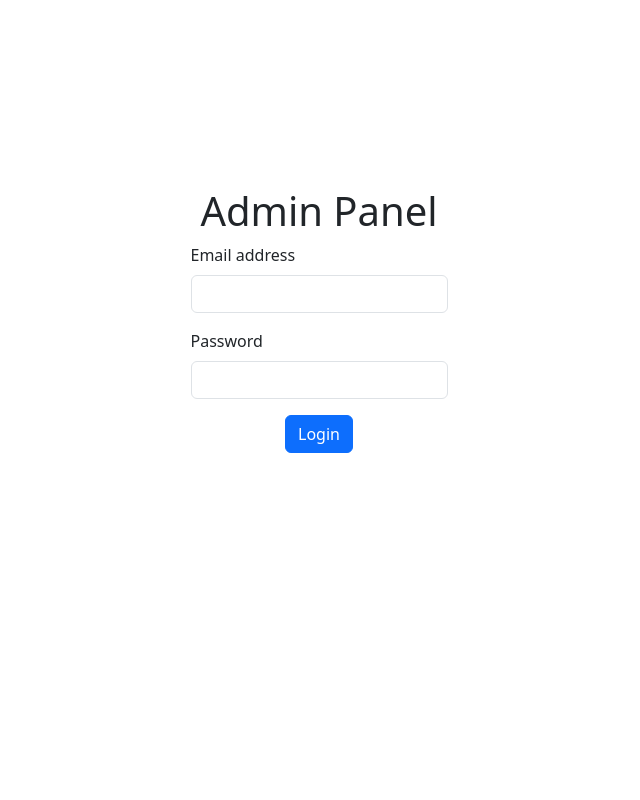
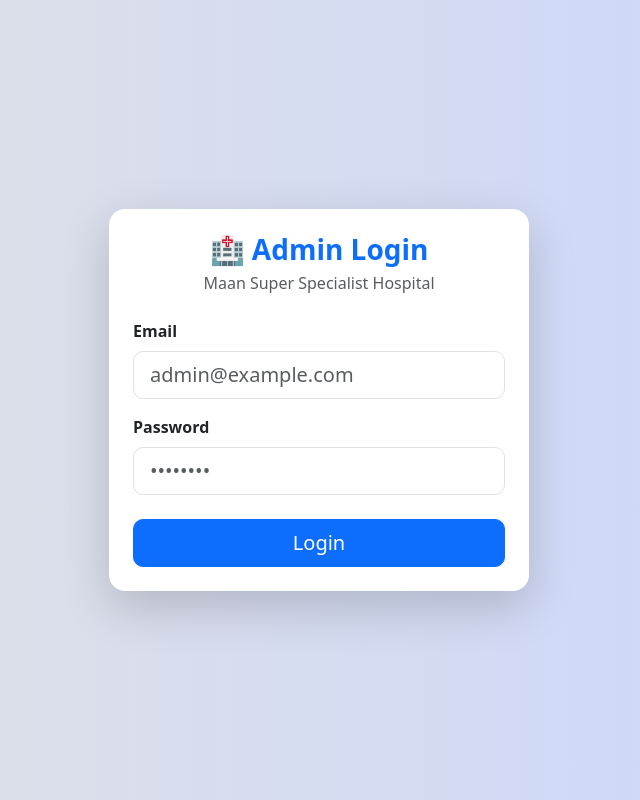
Before and after one commit to manthan3678/Doctor-Appointment, a React (Vite) app in the folder admin/: page / in a window 1280 px wide. Shown: the whole page, without its empty margins (321-961 px from the left). Built offline with nearby package versions, Linux system fonts and the light colour scheme; no server answers.

Commit message:
Admin Login UI Update

```diff
--- a/admin/src/pages/user/Login.jsx
+++ b/admin/src/pages/user/Login.jsx
@@ -4,18 +4,24 @@ import { useNavigate } from "react-router-dom";
 import { useDispatch, useSelector } from "react-redux";
 import { login } from "../../redux/actions/authAction";
 import { reset } from "../../redux/slice/authSlice";
+import "./user.css";
+
 const Login = () => {
   const [email, setEmail] = useState("");
   const [password, setPassword] = useState("");
+
   const navigate = useNavigate();
   const dispatch = useDispatch();
+
   const handleLogin = () => {
     if (!email || !password) {
-      return toast.error("Please provide email or password");
+      return toast.error("Please provide email and password");
     }
     dispatch(login({ email, password }));
   };
+
   const { success, error } = useSelector((state) => state.auth);
+
   useEffect(() => {
     if (success) {
       toast.success("Login Successfully");
@@ -27,40 +33,51 @@ const Login = () => {
       dispatch(reset());
     }
   }, [success, error, dispatch, navigate]);
+
   return (
-    <>
-      <div
-        className="d-flex flex-column align-items-center justify-content-center"
-        style={{ minHeight: "80vh" }}
-      >
-        <h1>Admin Panel</h1>
+    <div className="login-wrapper">
+      <div className="login-card card shadow-lg border-0">
+        <div className="card-body p-4">
+          {/* HEADER */}
+          <div className="text-center mb-4">
+            <h3 className="fw-bold text-primary mb-1">🏥 Admin Login</h3>
+            <p className="text-muted mb-0">Maan Super Specialist Hospital</p>
+          </div>
+
+          {/* EMAIL */}
           <div className="mb-3">
-          <label className="form-label">Email address</label>
+            <label className="form-label fw-semibold">Email</label>
             <input
               type="email"
               value={email}
               onChange={(e) => setEmail(e.target.value)}
-            className="form-control"
-            id="exampleInputEmail1"
-            aria-describedby="emailHelp"
+              className="form-control form-control-lg"
+              placeholder="admin@example.com"
             />
           </div>
-        <div className="mb-3">
-          <label className="form-label">Password</label>
+
+          {/* PASSWORD */}
+          <div className="mb-4">
+            <label className="form-label fw-semibold">Password</label>
             <input
               type="password"
               value={password}
               onChange={(e) => setPassword(e.target.value)}
-            className="form-control"
-            id="exampleInputEmail1"
-            aria-describedby="emailHelp"
+              className="form-control form-control-lg"
+              placeholder="••••••••"
             />
           </div>
-        <button className="btn btn-primary" onClick={handleLogin}>
+
+          {/* BUTTON */}
+          <button
+            className="btn btn-primary w-100 btn-lg"
+            onClick={handleLogin}
+          >
             Login
           </button>
         </div>
-    </>
+      </div>
+    </div>
   );
 };
 
--- a/admin/src/pages/user/user.css
+++ b/admin/src/pages/user/user.css
@@ -34,3 +34,38 @@
   letter-spacing: 0.4px;
   color: #6c757d;
 }
+/* login page css */
+.login-wrapper {
+  min-height: 100vh;
+  display: flex;
+  justify-content: center;
+  align-items: center;
+  background: #c9d6ff; /* fallback for old browsers */
+  background: -webkit-linear-gradient(
+    to right,
+    #e2e2e2,
+    #c9d6ff
+  ); /* Chrome 10-25, Safari 5.1-6 */
+  background: linear-gradient(
+    to right,
+    #e2e2e2,
+    #c9d6ff
+  ); /* W3C, IE 10+/ Edge, Firefox 16+, Chrome 26+, Opera 12+, Safari 7+ */
+
+  padding: 20px;
+}
+
+.login-card {
+  width: 100%;
+  max-width: 420px;
+  border-radius: 16px;
+  background-color: #ffffff;
+}
+
+.login-card .form-control {
+  border-radius: 10px;
+}
+
+.login-card button {
+  border-radius: 10px;
+}
```
Lines whose indentation alone changed are shown as unchanged.
